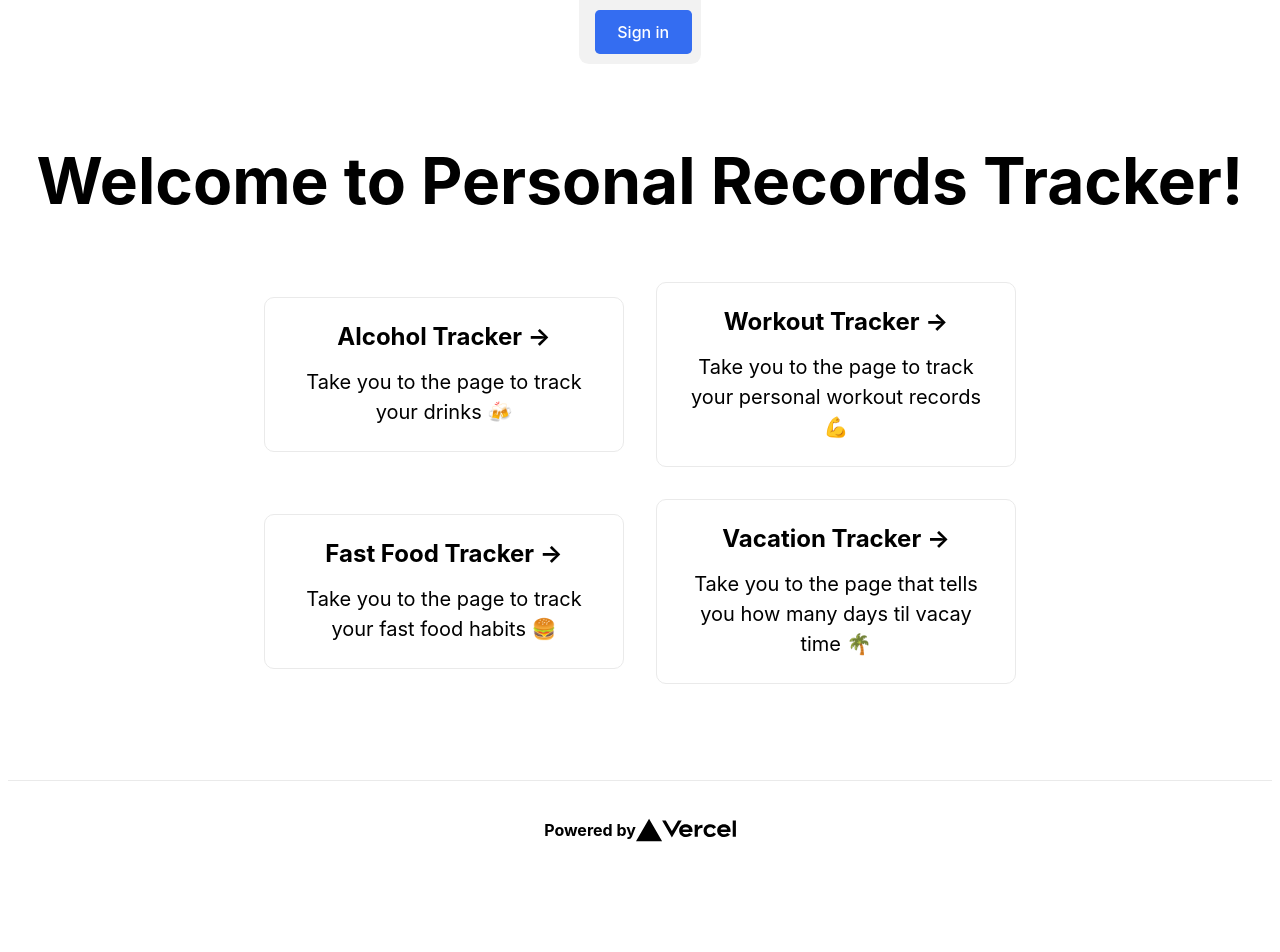
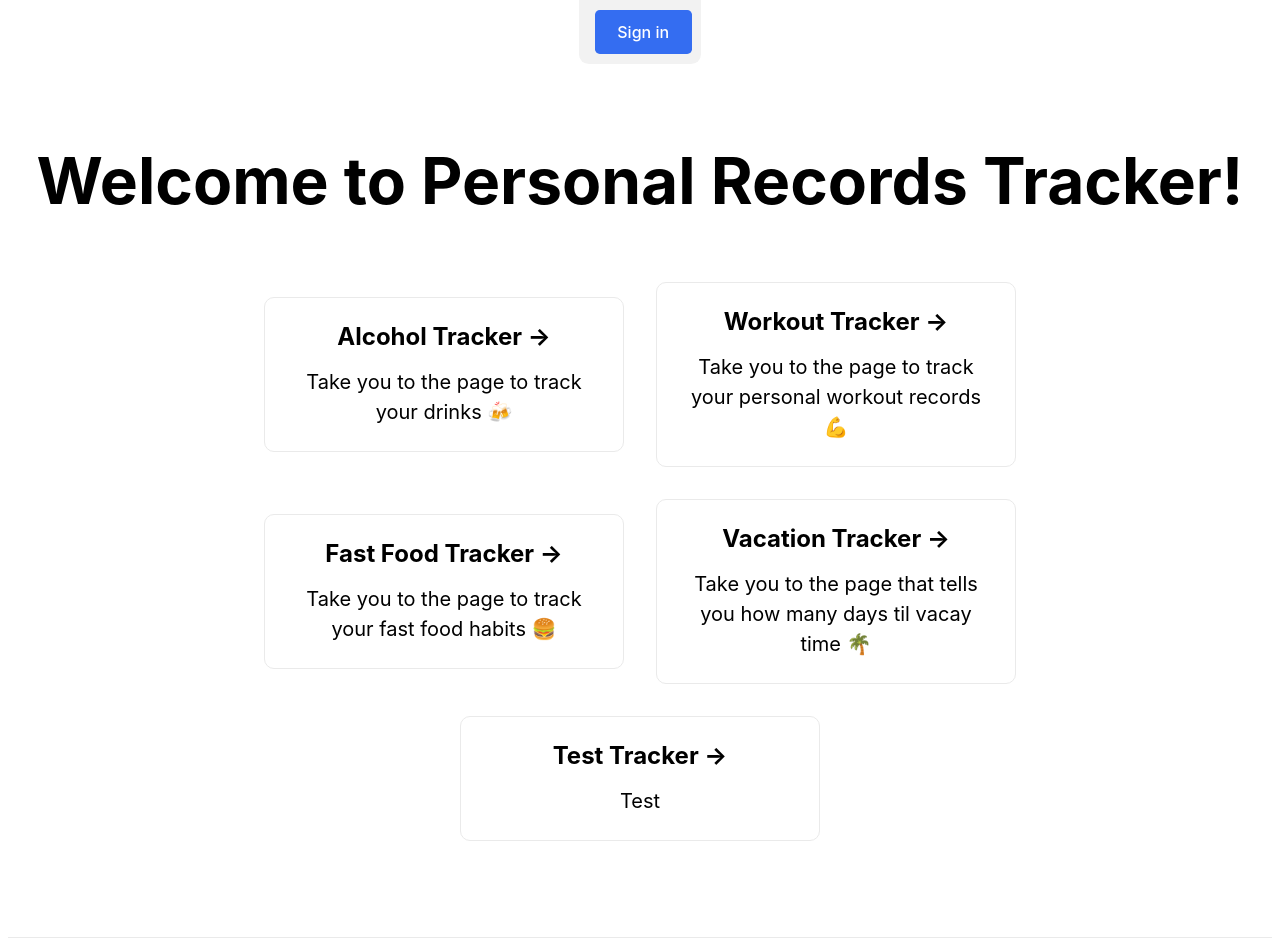
Before and after one commit to jdzahrt/personal-records, a Next.js app: page / in a window 1280 px wide. Shown: the top 952 px of the page. Before the commit the page ends 880 px from the top, so only its background shows below. Built offline with nearby package versions, Linux system fonts and the light colour scheme; no server answers.

Commit message:
Test table

```diff
--- a/pages/index.js
+++ b/pages/index.js
@@ -36,6 +36,11 @@ export default function Home() {
             <h3>Vacation Tracker &rarr;</h3>
             <p>Take you to the page that tells you how many days til vacay time 🌴</p>
           </a>
+
+          <a href="/test-tracker" className={styles.card}>
+            <h3>Test Tracker &rarr;</h3>
+            <p>Test</p>
+          </a>
         </div>
       </main>
 
--- a/pages/test-tracker.js
+++ b/pages/test-tracker.js
@@ -1,12 +1,12 @@
 import Link from 'next/link';
 import styles from '../styles/Home.module.css';
-import Vacation from '../components/vacation';
+import Test from '../components/test';
 
 function VacationTracker() {
   return (
     <div className={styles.container}>
       <main>
-        <Vacation />
+        <Test />
         <div className={styles.footer}>
           <Link href="/" className={styles.footer}>Home</Link>
         </div>
```
